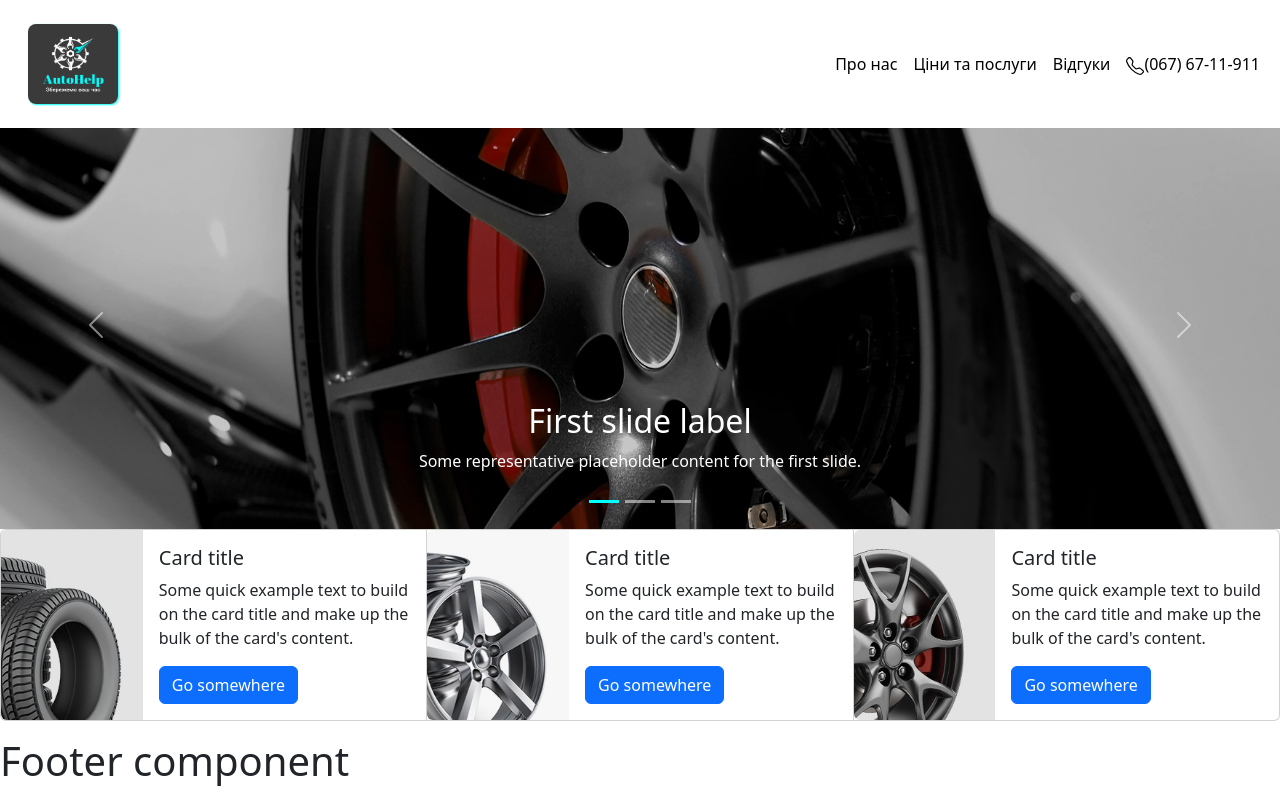
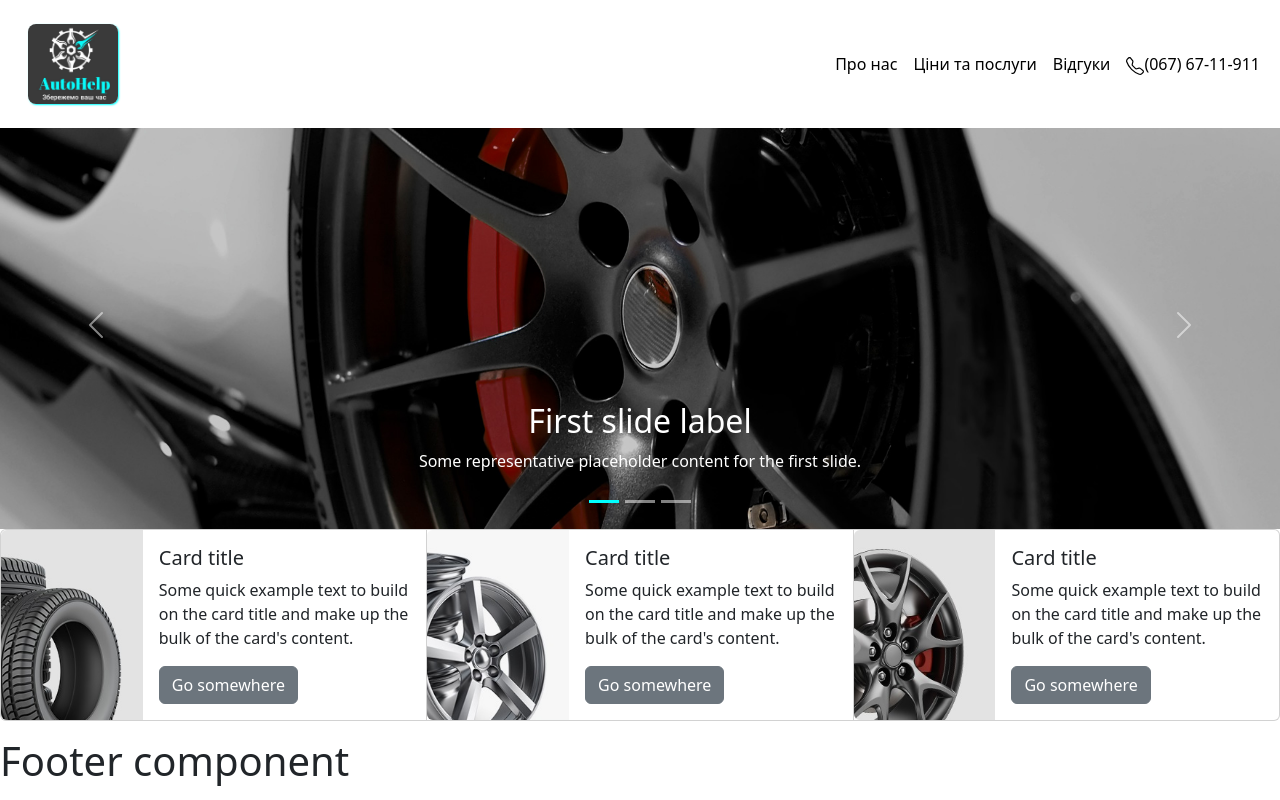
Before and after one commit to astremsky/KP, an Angular app: page / in a window 1280 px wide. Built offline with nearby package versions, Linux system fonts and the light colour scheme.

Commit message:
add card button bg, hover

```diff
--- a/css/header.component.css
+++ b/css/header.component.css
@@ -1,4 +1,4 @@
-.navbar-brand img {
+nav .navbar-brand img {
   -webkit-box-shadow: 1px 1px 2px aqua;
           box-shadow: 1px 1px 2px aqua;
   -webkit-transition: -webkit-box-shadow 0.5s;
@@ -6,15 +6,14 @@
   transition: box-shadow 0.5s;
   transition: box-shadow 0.5s, -webkit-box-shadow 0.5s;
 }
-.navbar-brand img:hover {
+nav .navbar-brand img:hover {
   -webkit-box-shadow: 2px 2px 5px aqua;
           box-shadow: 2px 2px 5px aqua;
 }
-
-.nav-item a {
+nav .nav-item a {
   -webkit-transition: all 0.5s;
   transition: all 0.5s;
 }
-.nav-item a:hover {
+nav .nav-item a:hover {
   color: aqua;
 }
--- a/css/main.component.css
+++ b/css/main.component.css
@@ -12,3 +12,6 @@
   -o-object-fit: cover;
      object-fit: cover;
 }
+.card-group .card .card-body .btn-secondary:hover {
+  color: aqua;
+}
--- a/src/app/header/header.component.html
+++ b/src/app/header/header.component.html
@@ -2,7 +2,7 @@
     <nav class="navbar navbar-expand-sm navbar-text">
         <a class="navbar-brand w-25 p-3" href="#">
             <img class="image-fluid border-2 rounded-3"
-                src="../../assets/img/header-images/autohelp-logo.jpg" alt="AutoHelp" width="90" height="80">
+                src="../../assets/img/header-images/autohelp-logo-big.png" alt="AutoHelp" width="90" height="80">
         </a>
         <button class="navbar-toggler" type="button" data-bs-toggle="collapse" data-bs-target="#navbarNavDropdown"
             aria-controls="navbarNavDropdown" aria-expanded="false" aria-label="Navbar toggler">
--- a/src/app/header/header.component.scss
+++ b/src/app/header/header.component.scss
@@ -1,3 +1,4 @@
+nav {
     .navbar-brand {
         img {
             box-shadow: 1px 1px 2px aqua;
@@ -17,3 +18,4 @@
             color:aqua;
         }
     }
+}
--- a/src/app/main/main.component.html
+++ b/src/app/main/main.component.html
@@ -55,7 +55,7 @@
                     <div class="card-body">
                         <h5 class="card-title">Card title</h5>
                         <p class="card-text">Some quick example text to build on the card title and make up the bulk of the card's content.</p>
-                        <a href="#" class="btn btn-primary">Go somewhere</a>
+                        <a href="#" class="btn btn-secondary">Go somewhere</a>
                     </div>
                 </div>
             </div>
@@ -71,7 +71,7 @@
                     <div class="card-body">
                         <h5 class="card-title">Card title</h5>
                         <p class="card-text">Some quick example text to build on the card title and make up the bulk of the card's content.</p>
-                        <a href="#" class="btn btn-primary">Go somewhere</a>
+                        <a href="#" class="btn btn-secondary">Go somewhere</a>
                     </div>
                 </div>
             </div>
@@ -87,7 +87,7 @@
                     <div class="card-body">
                         <h5 class="card-title">Card title</h5>
                         <p class="card-text">Some quick example text to build on the card title and make up the bulk of the card's content.</p>
-                        <a href="#" class="btn btn-primary">Go somewhere</a>
+                        <a href="#" class="btn btn-secondary">Go somewhere</a>
                     </div>
                 </div>
             </div>
--- a/src/app/main/main.component.scss
+++ b/src/app/main/main.component.scss
@@ -17,5 +17,10 @@
                 object-fit: cover;
             }
         }
+        .card-body {
+            .btn-secondary:hover {
+                color: aqua;
+            }
+        }
     }
 }
```
Also changed, not shown: src/assets/img/header-images/autohelp-logo-big.png (added). Lines whose indentation alone changed are shown as unchanged.
